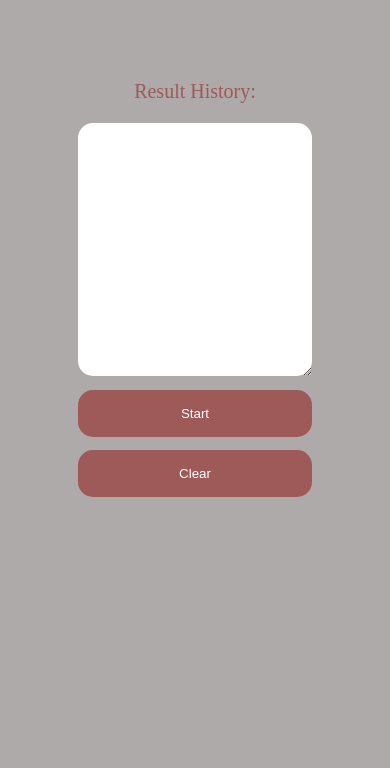
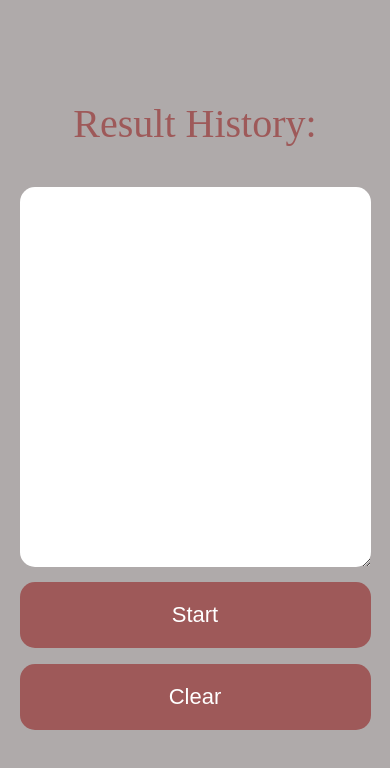
Before and after one commit to MariaBezdudnaya/SimpleCalculator-JS, a website built with Parcel: page index.html in a window 390 px wide. Built offline with nearby package versions, Linux system fonts and the light colour scheme.

Commit message:
changes css

```diff
--- a/styles.css
+++ b/styles.css
@@ -3,6 +3,7 @@ html, body {
     background-color: #afaaaa;
     margin: 0 auto;
     width: 60vw;
+    font-size: 20px;
 }
 .calculatorContainer {
     box-sizing: border-box;
@@ -10,16 +11,17 @@ html, body {
     display: flex;
     flex-direction: column;
     align-items: center;
+    margin-bottom: 100px;
 }
 p {
-    font-size: 20px;
+    font-size: 2rem;
     color: #9e5959;
     text-align: center;
 }
 #outputHistory {
     box-sizing: border-box;
     width: 60vw;
-    height: 30vh;
+    height: 45vh;
     border: none;
     padding: 10px 10px;
     border: none;
@@ -41,6 +43,7 @@ button {
     border-radius: 15px;
     border: none;
     transition: 0.3s;
+    font-size: 1.1rem;
 }
 button:hover {
     background-color: #695c5c;
@@ -49,12 +52,23 @@ button:hover {
     cursor: pointer;
 }
 
-@media screen and (max-width: 1100px) {
+@media screen and (max-width: 1150px) {
+    html, body {
+        width: 90vw;
+    }
+    p {
+        font-size: 2rem;
+    }
+    #outputHistory {
+        width: 90vw;
+    }
     .buttons {
         flex-direction: column;
         gap: 0.8rem;
+        font-size: 1.1rem;
     }
     button {
         width: 100%;
+        font-size: 1.1rem;
     }
 }
```
